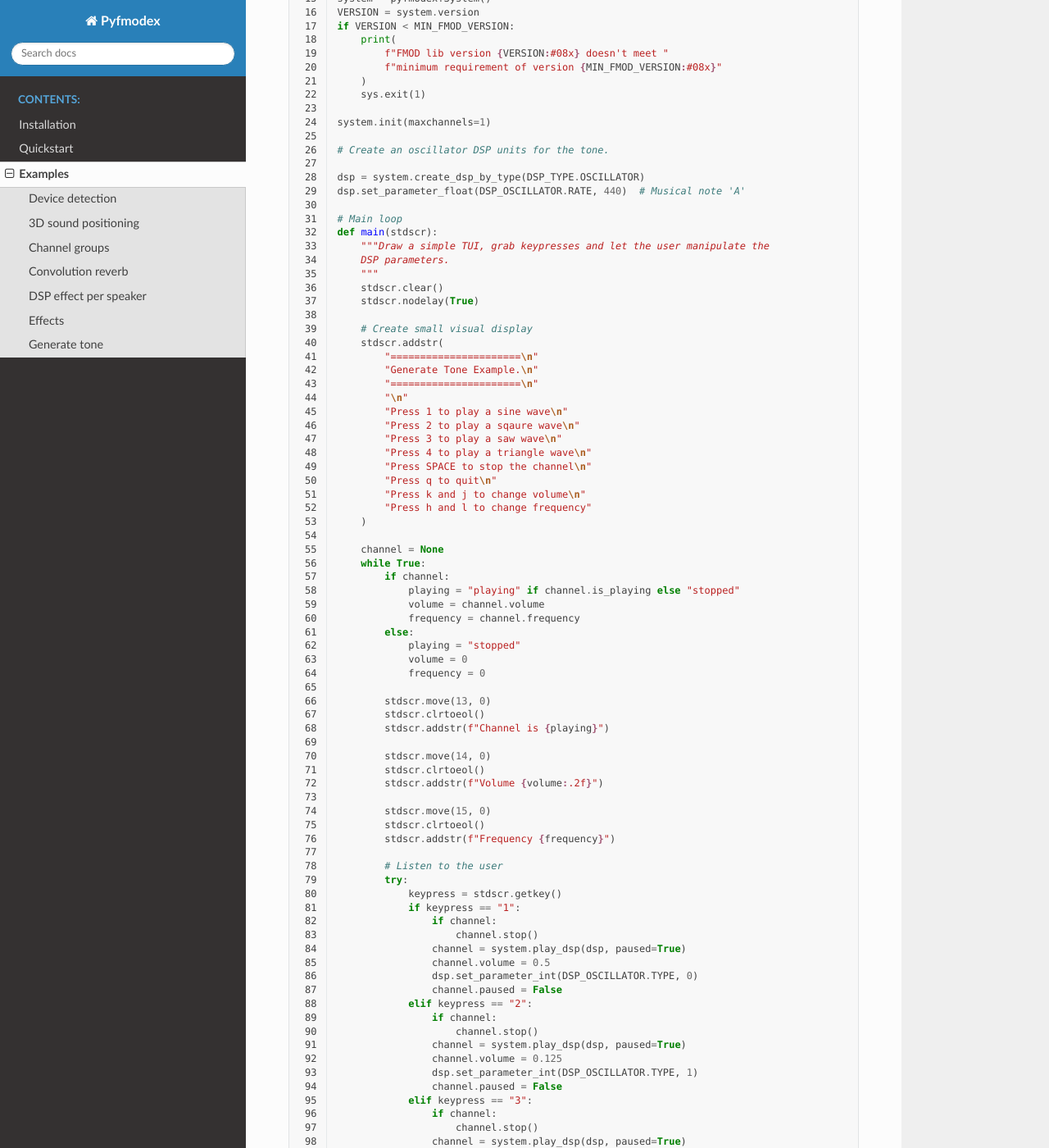
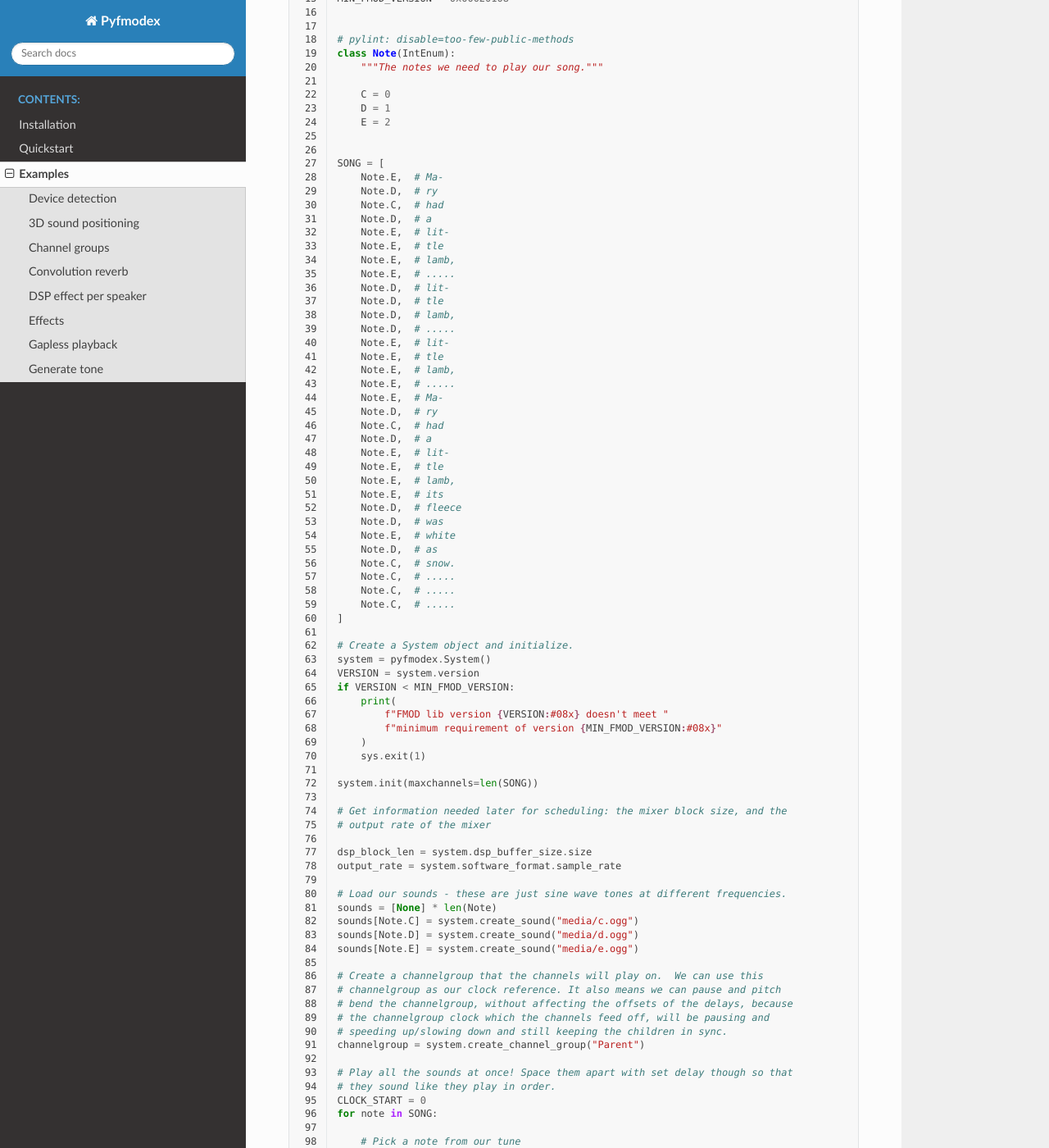
Before and after one commit to tyrylu/pyfmodex, a Sphinx documentation site: the page built from docs/usage/sample_code.rst, in a window 1280 px wide and 1400 px high, scrolled down 15621 px. Shown: the whole window at 82% size. Built offline with Sphinx 7.4.7 and the Read the Docs theme 2.0.0, drawn with Linux system fonts in a browser that asks for light colours; pages that are not in the unit, such as notebooks, are missing from menus; some of the changed text lies outside the part shown.

Commit message:
reimplemented gapless_playback using pyfmodex

```diff
--- a/docs/sample_code/dsp_inspector.py
+++ b/docs/sample_code/dsp_inspector.py
@@ -57,6 +57,31 @@ def has_data_parameter(description, data_type):
 
 def draw_dspinfo(stdscr, plugin_desc):
     """Pretty print the given DSP Info in the given window."""
+    reset = "Y" if plugin_desc.reset else "--"
+    sidechain = (
+        "Y"
+        if has_data_parameter(plugin_desc, DSP_PARAMETER_DATA_TYPE.SIDECHAIN)
+        else "--"
+    )
+    threed = (
+        "Y"
+        if has_data_parameter(plugin_desc, DSP_PARAMETER_DATA_TYPE.THREED_ATTRIBUTES)
+        or has_data_parameter(
+            plugin_desc, DSP_PARAMETER_DATA_TYPE.THREEDATTRIBUTES_MULTI
+        )
+        else "--"
+    )
+    audibility = (
+        "Y"
+        if has_data_parameter(plugin_desc, DSP_PARAMETER_DATA_TYPE.OVERALLGAIN)
+        else "--"
+    )
+    userdata = (
+        "Y"
+        if has_data_parameter(plugin_desc, DSP_PARAMETER_DATA_TYPE.USER)
+        or plugin_desc.userdata
+        else "--"
+    )
     stdscr.hline("-", 49)
     stdscr.addstr(
         2,
@@ -66,30 +91,9 @@ def draw_dspinfo(stdscr, plugin_desc):
         f"Type           : {'Effect' if plugin_desc.numinputbuffers else 'Sound Generator'}\n"
         f"Parameters     : {plugin_desc.numparameters:d}\n"
         f"Audio Calback  : {'process()' if plugin_desc.process else 'read()'}\n"
-        "\n"
-        " Reset | Side-Chain | 3D | Audibility | User Data\n"
-        "   %s  |     %s     | %s |     %s     |     %s\n"
-        % (
-            "Y" if plugin_desc.reset else "--",
-            "Y"
-            if has_data_parameter(plugin_desc, DSP_PARAMETER_DATA_TYPE.SIDECHAIN)
-            else "--",
-            "Y"
-            if has_data_parameter(
-                plugin_desc, DSP_PARAMETER_DATA_TYPE.THREED_ATTRIBUTES
-            )
-            or has_data_parameter(
-                plugin_desc, DSP_PARAMETER_DATA_TYPE.THREEDATTRIBUTES_MULTI
-            )
-            else "--",
-            "Y"
-            if has_data_parameter(plugin_desc, DSP_PARAMETER_DATA_TYPE.OVERALLGAIN)
-            else "--",
-            "Y"
-            if has_data_parameter(plugin_desc, DSP_PARAMETER_DATA_TYPE.USER)
-            or plugin_desc.userdata
-            else "--",
-        ),
+         "\n"
+         " Reset | Side-Chain | 3D | Audibility | User Data\n"
+        f"   {reset}  |     {sidechain}     | {threed} |     {audibility}     |     {userdata}",
     )
 
 
--- /dev/null
+++ b/docs/sample_code/gapless_playback.py
@@ -0,0 +1,201 @@
+"""Example code to show how to schedule channel playback into the future with
+sample accuracy. Uses several scheduled channels to synchronize two or more
+sounds.
+"""
+
+import curses
+import sys
+import time
+from enum import IntEnum
+
+import pyfmodex
+from pyfmodex.flags import TIMEUNIT
+from pyfmodex.structobject import Structobject
+
+MIN_FMOD_VERSION = 0x00020108
+
+
+# pylint: disable=too-few-public-methods
+class Note(IntEnum):
+    """The notes we need to play our song."""
+
+    C = 0
+    D = 1
+    E = 2
+
+
+SONG = [
+    Note.E,  # Ma-
+    Note.D,  # ry
+    Note.C,  # had
+    Note.D,  # a
+    Note.E,  # lit-
+    Note.E,  # tle
+    Note.E,  # lamb,
+    Note.E,  # .....
+    Note.D,  # lit-
+    Note.D,  # tle
+    Note.D,  # lamb,
+    Note.D,  # .....
+    Note.E,  # lit-
+    Note.E,  # tle
+    Note.E,  # lamb,
+    Note.E,  # .....
+    Note.E,  # Ma-
+    Note.D,  # ry
+    Note.C,  # had
+    Note.D,  # a
+    Note.E,  # lit-
+    Note.E,  # tle
+    Note.E,  # lamb,
+    Note.E,  # its
+    Note.D,  # fleece
+    Note.D,  # was
+    Note.E,  # white
+    Note.D,  # as
+    Note.C,  # snow.
+    Note.C,  # .....
+    Note.C,  # .....
+    Note.C,  # .....
+]
+
+# Create a System object and initialize.
+system = pyfmodex.System()
+VERSION = system.version
+if VERSION < MIN_FMOD_VERSION:
+    print(
+        f"FMOD lib version {VERSION:#08x} doesn't meet "
+        f"minimum requirement of version {MIN_FMOD_VERSION:#08x}"
+    )
+    sys.exit(1)
+
+system.init(maxchannels=len(SONG))
+
+# Get information needed later for scheduling: the mixer block size, and the
+# output rate of the mixer
+
+dsp_block_len = system.dsp_buffer_size.size
+output_rate = system.software_format.sample_rate
+
+# Load our sounds - these are just sine wave tones at different frequencies.
+sounds = [None] * len(Note)
+sounds[Note.C] = system.create_sound("media/c.ogg")
+sounds[Note.D] = system.create_sound("media/d.ogg")
+sounds[Note.E] = system.create_sound("media/e.ogg")
+
+# Create a channelgroup that the channels will play on.  We can use this
+# channelgroup as our clock reference. It also means we can pause and pitch
+# bend the channelgroup, without affecting the offsets of the delays, because
+# the channelgroup clock which the channels feed off, will be pausing and
+# speeding up/slowing down and still keeping the children in sync.
+channelgroup = system.create_channel_group("Parent")
+
+# Play all the sounds at once! Space them apart with set delay though so that
+# they sound like they play in order.
+CLOCK_START = 0
+for note in SONG:
+
+    # Pick a note from our tune
+    sound = sounds[note]
+
+    # Play the sound on the channelgroup we want to use as the parent clock
+    # reference (for `delay` further down)
+    channel = system.play_sound(sound, channelgroup, paused=True)
+
+    if not CLOCK_START:
+        CLOCK_START = channel.dsp_clock.parent_clock
+
+        # Start the sound into the future, by two mixer blocks worth. Should be
+        # enough to avoid the mixer catching up and hitting the clock value
+        # before we've finished setting up everything. Alternatively the
+        # channelgroup we're basing the clock on could be paused to stop it
+        # ticking.
+        CLOCK_START += dsp_block_len * 2
+    else:
+        # Get the length of the sound in samples
+        sound_len = sound.get_length(TIMEUNIT.PCM)
+
+        # Get the default frequency that the sound was recorded at
+        freq = sound.default_frequency
+
+        # Convert the length of the sound to 'output samples' for the output
+        # timeline
+        sound_len = int(sound_len / freq * output_rate)
+
+        # Place the sound clock start time to this value after the last one
+        CLOCK_START += sound_len
+
+    # Schedule the channel to start in the future at the newly calculated
+    # channelgroup clock value
+    channel.delay = Structobject(dsp_start=CLOCK_START, dsp_end=0, stop_channels=False)
+
+    # Unpause the sound. Note that you won't hear the sounds, they are
+    # scheduled into the future.
+    channel.paused = False
+
+# Main loop
+def main(stdscr):
+    """Draw a simple TUI, grab keypresses and let the user manipulate the
+    channel parameters.
+    """
+    stdscr.clear()
+    stdscr.nodelay(True)
+
+    # Create small visual display
+    stdscr.addstr(
+        "=========================\n"
+        "Gapless Playback example.\n"
+        "=========================\n"
+        "\n"
+        "Press SPACE to toggle pause\n"
+        "Press k to increase pitch\n"
+        "Press j to decrease pitch\n"
+        "Press q to quit\n"
+    )
+
+    while True:
+        paused_state = "Paused" if channelgroup.paused else "Playing"
+
+        stdscr.move(9, 0)
+        stdscr.clrtoeol()
+        stdscr.addstr(
+            f"Channels Playing {system.channels_playing.channels} : {paused_state}"
+        )
+
+        # Listen to the user
+        try:
+            keypress = stdscr.getkey()
+            if keypress == " ":
+                # Pausing the channelgroup, as the clock parent will pause any
+                # scheduled sounds from continuing. If you paused the channel,
+                # this would not stop the clock it is delayed against from
+                # ticking, and you'd have to recalculate the delay for the
+                # channel into the future again before it was unpaused.
+                channelgroup.paused = not channelgroup.paused
+            elif keypress == "k":
+                for _ in range(50):
+                    channelgroup.pitch += 0.01
+                    system.update()
+                    time.sleep(10 / 1000)
+            elif keypress == "j":
+                for _ in range(50):
+                    if channelgroup.pitch > 0.1:
+                        channelgroup.pitch -= 0.01
+                        system.update()
+                        time.sleep(10 / 1000)
+            elif keypress == "q":
+                break
+        except curses.error as cerr:
+            if cerr.args[0] != "no input":
+                raise cerr
+
+        system.update()
+        time.sleep(50 / 1000)
+
+
+curses.wrapper(main)
+
+# Shut down
+for sound in sounds:
+    sound.release()
+system.release()
--- a/docs/sample_code/generate_tone.py
+++ b/docs/sample_code/generate_tone.py
@@ -1,5 +1,5 @@
-"""Example code to show how play generated tones using System.play_dsp instead
-of manually connecting and disconnecting DSP units.
+"""Example code to show how to play generated tones using System.play_dsp
+instead of manually connecting and disconnecting DSP units.
 """
 
 import curses
@@ -11,7 +11,7 @@ from pyfmodex.enums import DSP_OSCILLATOR, DSP_TYPE
 
 MIN_FMOD_VERSION = 0x00020108
 
-# Create a System object and initialize.
+# Create a System object and initialize
 system = pyfmodex.System()
 VERSION = system.version
 if VERSION < MIN_FMOD_VERSION:
@@ -23,8 +23,7 @@ if VERSION < MIN_FMOD_VERSION:
 
 system.init(maxchannels=1)
 
-# Create an oscillator DSP units for the tone.
-
+# Create an oscillator DSP unit for the tone
 dsp = system.create_dsp_by_type(DSP_TYPE.OSCILLATOR)
 dsp.set_parameter_float(DSP_OSCILLATOR.RATE, 440)  # Musical note 'A'
 
--- a/docs/usage/sample_code.rst
+++ b/docs/usage/sample_code.rst
@@ -1,7 +1,7 @@
 Examples
 ========
 
-While we strive to keep the number of external dependencies required to run the examples below (ideally, to zero), many of the examples require the `curses` library.
+While we strive to keep the number of external dependencies required to run the examples below small (ideally: zero), many of the examples require the :py:mod:`curses` library.
 On Windows, this unfortunately requires the installation of an extra module, for example `windows-curses <https://pypi.org/project/windows-curses/>`_.
 
 Device detection
@@ -79,6 +79,19 @@ and not have other channels affected, simply aply the same function to the
    :linenos:
    :language: python
 
+Gapless playback
+----------------
+
+This is a sample script showing how to schedule channel playback into the
+future with sample accuracy. It uses several scheduled channels to synchronize
+two or more sounds.
+
+(Adapted from sample code shipped with FMOD Engine.)
+
+.. literalinclude:: ../sample_code/gapless_playback.py
+   :linenos:
+   :language: python
+
 Generate tone
 -------------
 
```
Also changed, not shown: 1 other file.
